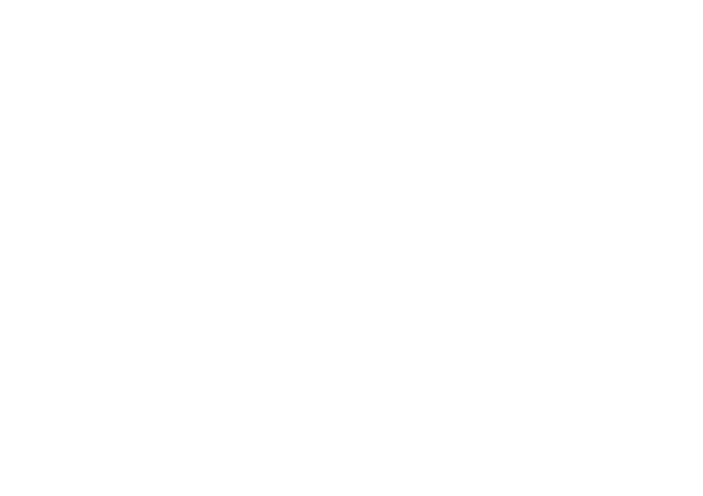
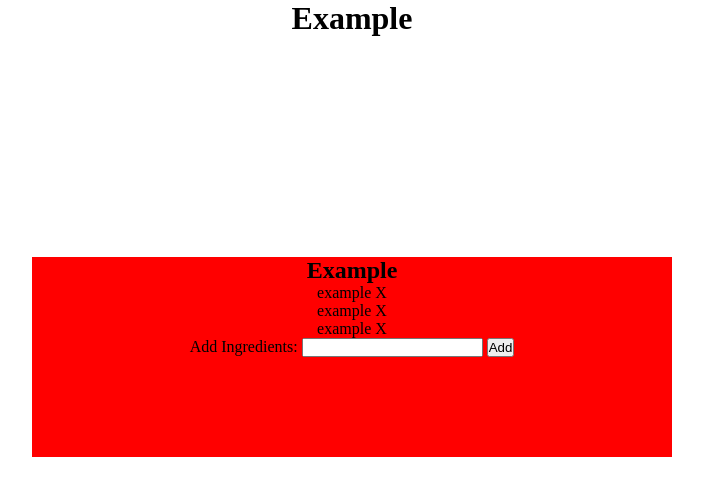
Before and after one commit to aficocelli/vue-todolist, a plain HTML site: page index.html in a window 1280 px wide. Shown: the whole page, without its empty margins (288-991 px from the left). Drawn offline with nearby package versions, Linux system fonts and the light colour scheme.

Commit message:
add. list and input

```diff
--- a/css/style.css
+++ b/css/style.css
@@ -0,0 +1,31 @@
+/* MIX */
+*{
+  margin:0;
+  padding:0;
+  box-sizing: border-box;
+}
+/* /MIX */
+h1{
+  text-align: center;
+}
+.container{
+  height:80vh;
+  display:flex;
+  justify-content: center;
+  align-items:center;
+}
+
+.box{
+  width:50%;
+  height:200px;
+  background-color: red;
+  text-align: center;
+
+}
+
+.box ul {
+  list-style-type: none;
+}
+.box li > span{
+  cursor:pointer;
+}
--- a/index.html
+++ b/index.html
@@ -12,8 +12,21 @@
   </head>
   <body>
 
+    <h1>Example</h1>
     <div class="container" id="root">
-
+      <div class="box">
+        <div class="ingredients">
+          <h2>Example</h2>
+          <ul>
+            <li v-for="item in defaultIngredients">example <span @click="deleteIng">X</span></li>
+          </ul>
+        </div>
+        <div class="add-input">
+          <label for="">Add Ingredients:</label>
+          <input type="text">
+          <button>Add</button>
+        </div>
+      </div>
     </div>
     <script src="js/script.js" charset="utf-8"></script>
   </body>
--- a/js/script.js
+++ b/js/script.js
@@ -4,8 +4,25 @@ var app = new Vue ({
 
   data: {
 
+    defaultIngredients: [
+      "Pomodoro",
+      "Mozzarella",
+      "Basilico"
+    ]
 
 
+
+  },
+
+  methods:{
+
+    deleteIng: function(){
+
+
+      alert("ciao");
+
+
+    }
 
 
   }
```
